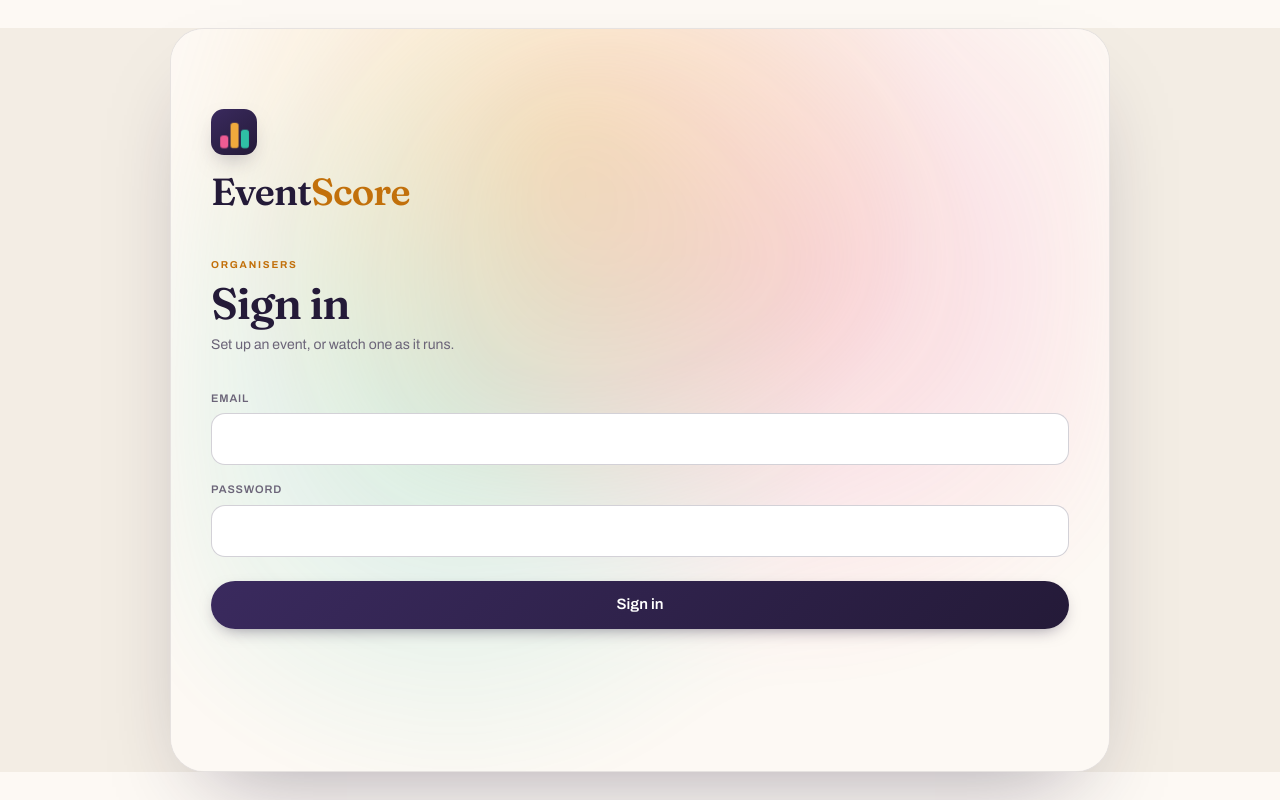
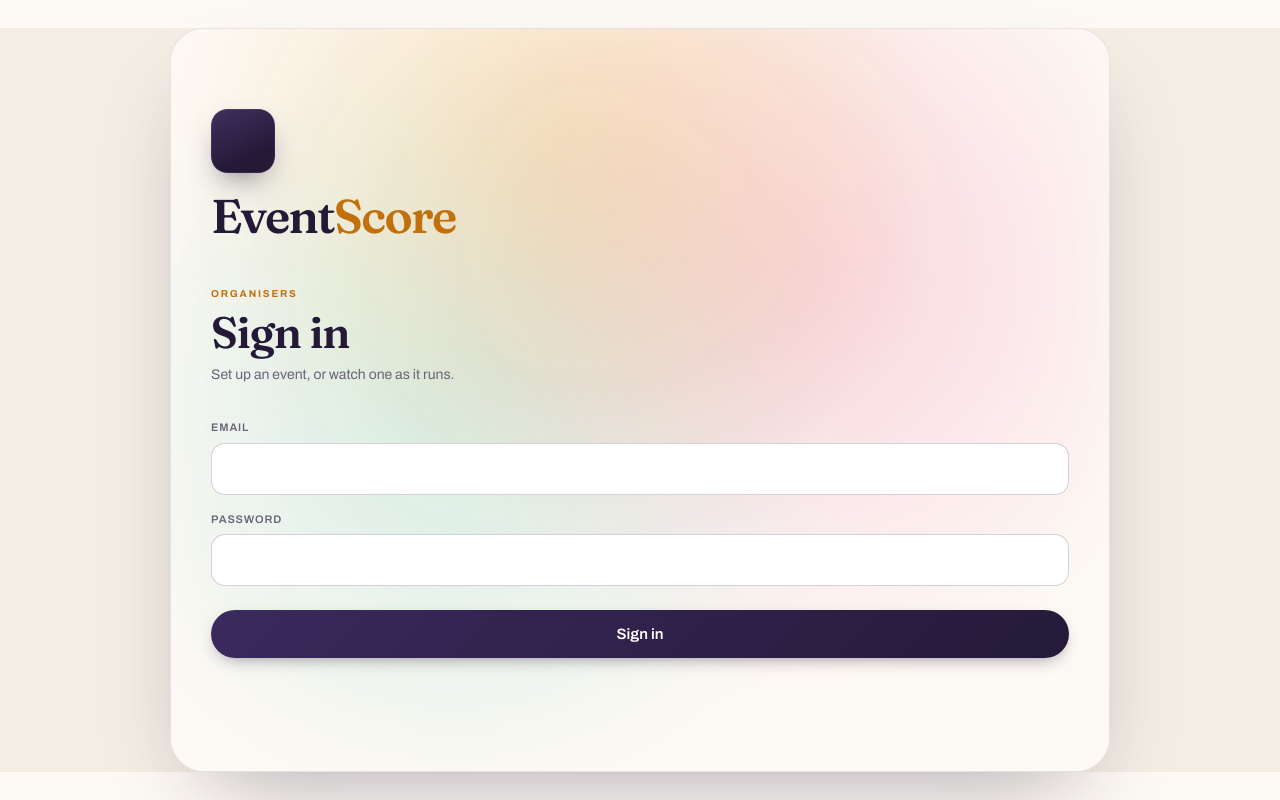
Before and after one commit to mithunk11/eventscore, a Next.js app: page /login in a window 1280 px wide. Built offline with nearby package versions, Linux system fonts and the light colour scheme.

Commit message:
Podium logo

```diff
--- a/src/app/globals.css
+++ b/src/app/globals.css
@@ -90,21 +90,7 @@
 
 /* ---------- Logo ---------- */
 
-.lockup { display: inline-flex; align-items: center; gap: 12px }
-.lockup-stacked { flex-direction: column; gap: 18px; align-items: flex-start }
-.mark {
-  display: grid; place-items: center; flex: 0 0 auto; border-radius: 28%;
-  background: linear-gradient(145deg, #3A2A5E, var(--ink));
-  box-shadow: 0 10px 26px -12px rgba(36,26,56,.6);
-}
-.mark-invert { background: var(--chalk) }
-.mb { transform-origin: 50% 100%; animation: rise .6s cubic-bezier(.2,.85,.2,1) both }
-.mb1 { fill: var(--rose-edge); animation-delay: .05s }
-.mb2 { fill: var(--amber-edge); animation-delay: .17s }
-.mb3 { fill: var(--teal-edge); animation-delay: .29s }
 @keyframes rise { from { transform: scaleY(0); opacity: 0 } to { transform: scaleY(1); opacity: 1 } }
-.wordmark { font-family: var(--font-display), Georgia, serif; font-weight: 600; letter-spacing: -.025em; line-height: 1; color: var(--ink) }
-.wordmark em { font-style: normal; color: var(--amber) }
 
 /* ---------- Type ---------- */
 
@@ -219,7 +205,6 @@
 .total .eyebrow { color: var(--violet) }
 .total-value { font-family: var(--font-display), Georgia, serif; font-size: 30px; color: var(--violet) }
 
-.mark { font-family: var(--font-display), Georgia, serif; font-size: 19px; color: var(--amber) }
 .mark small { font-size: 11px; color: var(--muted) }
 
 .avatar { flex: 0 0 auto; width: 56px; height: 56px; border-radius: 16px; object-fit: cover; background: var(--sunk) }
@@ -300,7 +285,6 @@
 .legal-nav a:hover { color: var(--amber) }
 
 .podium { display: grid; grid-template-columns: repeat(3, 1fr); gap: 10px; align-items: end; margin-top: 10px }
-.plinth { display: flex; flex-direction: column; align-items: center; gap: 7px; padding: 16px 8px; border-radius: 20px; background: var(--sunk); text-align: center }
 .plinth-1 { padding-top: 30px; background: linear-gradient(160deg, var(--amber-soft), #FFE2B0) }
 .plinth-2 { padding-top: 22px; background: var(--violet-soft) }
 .plinth-3 { background: var(--rose-soft) }
@@ -338,11 +322,8 @@
 .app-dark .sheet { background: linear-gradient(180deg, var(--lift), var(--riser)) }
 .app-dark .grab { background: rgba(242,236,255,.25) }
 .app-dark .greet-blank { background: var(--lift); color: #6B5F85 }
-.app-dark .mark { background: none; color: #FFB547 }
-.app-dark .mark small { color: #A99CC4 }
-.app-dark .wordmark { color: var(--chalk) }
-.app-dark .plinth { background: var(--riser) }
-.app-dark .plinth-1 { background: rgba(255,181,71,.14) }
+.app-dark .app-dark .mark small { color: #A99CC4 }
+.app-dark .app-dark .app-dark .plinth-1 { background: rgba(255,181,71,.14) }
 .app-dark .plinth-2 { background: rgba(155,110,224,.14) }
 .app-dark .plinth-3 { background: rgba(255,61,139,.12) }
 .app-dark .place, .app-dark .plinth-2 .place, .app-dark .plinth-3 .place { color: #FFB547 }
@@ -466,8 +447,7 @@
 
 @media (prefers-reduced-motion: reduce) {
   .spot, .sheet, .scrim, .bigplinth { animation: none !important }
-  .mb { animation: none !important; opacity: 1 !important }
-}
+  }
 
 /* ---------- Two-factor ---------- */
 
@@ -496,3 +476,65 @@
 }
 .acct-btn:hover { color: var(--violet); border-color: var(--violet-edge) }
 .acct-btn:disabled { opacity: .4 }
+
+/* ---------- Tabs ---------- */
+
+.tabs { display: flex; gap: 6px; margin-bottom: 14px; padding: 5px; border-radius: 999px; background: var(--sunk) }
+.tab {
+  flex: 1; display: flex; align-items: center; justify-content: center; gap: 7px;
+  min-height: 42px; padding: 0 12px; border-radius: 999px;
+  color: var(--muted); font-size: 13px; font-weight: 600; text-decoration: none;
+  transition: background .16s ease, color .16s ease;
+}
+.tab-on { background: var(--card); color: var(--ink); box-shadow: 0 2px 8px -4px rgba(36,26,56,.35) }
+.tab-n { font-size: 11px; padding: 2px 7px; border-radius: 999px; background: var(--line); color: var(--muted) }
+.tab-on .tab-n { background: var(--amber-soft); color: var(--amber) }
+
+/* ---------- Podium mark ---------- */
+
+.podmark { display: grid; place-items: center; flex: 0 0 auto }
+
+.podmark-badge {
+  border-radius: 26%;
+  padding: 13%;
+  background: linear-gradient(155deg, #40305F 0%, var(--ink) 70%);
+  box-shadow:
+    0 14px 32px -14px rgba(36, 26, 56, .75),
+    0 0 0 1px rgba(255, 255, 255, .07) inset,
+    0 26px 60px -30px rgba(240, 169, 60, .85);
+}
+
+.pod {
+  transform-origin: 50% 100%;
+  animation: raise .7s cubic-bezier(.16,.9,.24,1) both;
+  filter: drop-shadow(0 3px 6px rgba(36, 26, 56, .22));
+}
+.pod1 { animation-delay: 0s }
+.pod2 { animation-delay: .13s }
+.pod3 { animation-delay: .26s }
+
+.podbase { fill: var(--ink) }
+.podmark-badge .podbase { fill: var(--paper) }
+.app-dark .podbase, .stagemode .podbase { fill: var(--chalk) }
+.app-dark .podmark-badge .podbase, .stagemode .podmark-badge .podbase { fill: var(--paper) }
+
+@keyframes raise {
+  from { transform: scaleY(.06); opacity: 0 }
+  to   { transform: scaleY(1); opacity: 1 }
+}
+
+.lockup { display: inline-flex; align-items: center; gap: 13px }
+.lockup-stacked { flex-direction: column; gap: 20px; align-items: flex-start }
+
+.wordmark {
+  font-family: var(--font-display), Georgia, serif;
+  font-weight: 600; letter-spacing: -.035em; line-height: 1;
+  color: var(--ink);
+}
+.wordmark em { font-style: normal; color: var(--amber) }
+.app-dark .wordmark, .stagemode .wordmark { color: var(--chalk) }
+.app-dark .wordmark em, .stagemode .wordmark em { color: #FFB547 }
+
+@media (prefers-reduced-motion: reduce) {
+  .pod { animation: none !important; opacity: 1 !important }
+}
--- a/src/app/judge/j/[token]/page.tsx
+++ b/src/app/judge/j/[token]/page.tsx
@@ -21,7 +21,7 @@
     <div className="app">
       <div className="spot" />
       <div className="screen" style={{ paddingTop: 70 }}>
-        <Brand size={26} />
+        <Brand size={32} />
         <div className="greet">
           {photo
             ? <img className="greet-photo" src={photo} alt="" />
--- a/src/app/login/page.tsx
+++ b/src/app/login/page.tsx
@@ -58,7 +58,7 @@
     <div className="app">
       <div className="spot" />
       <div className="screen" style={{ paddingTop: 80 }}>
-        <Brand size={46} stacked />
+        <Brand size={64} stacked badge />
 
         {step === 'password' ? (
           <>
--- a/src/app/login/recovery/page.tsx
+++ b/src/app/login/recovery/page.tsx
@@ -11,7 +11,7 @@
     <div className="app">
       <div className="spot" />
       <div className="screen" style={{ paddingTop: 70 }}>
-        <Brand size={40} stacked />
+        <Brand size={56} stacked badge />
 
         <p className="eyebrow" style={{ marginTop: 40 }}>Lost your phone</p>
         <h1 className="display d-xl">Use a recovery code</h1>
--- a/src/app/page.tsx
+++ b/src/app/page.tsx
@@ -5,7 +5,7 @@
     <div className="app">
       <div className="spot" />
       <div className="screen" style={{ paddingTop: 90 }}>
-        <Brand size={30} />
+        <Brand size={32} />
         <p className="eyebrow" style={{ marginTop: 44 }}>Competition scoring</p>
         <h1 className="display d-xl">Scoring, without the paperwork.</h1>
         <p className="sub" style={{ marginBottom: 34 }}>
--- a/src/components/Brand.tsx
+++ b/src/components/Brand.tsx
@@ -1,22 +1,37 @@
 /**
- * Three ascending bars that read as a podium and as an E.
- * `stacked` is the large version for landing and sign-in screens.
+ * Three blocks in the 2-1-3 arrangement of a podium.
+ * Universal to any competition: a spelling bee, a dog show, a fashion show.
+ * `badge` wraps it in a dark tile. `stacked` puts the wordmark underneath.
  */
 export function Brand({
-  size = 34,
+  size = 38,
   stacked = false,
-  invert = false,
+  badge = false,
 }: {
   size?: number
   stacked?: boolean
-  invert?: boolean
+  badge?: boolean
 }) {
-  const badge = (
-    <span className={'mark' + (invert ? ' mark-invert' : '')} style={{ width: size, height: size }}>
-      <svg viewBox="0 0 40 40" width="100%" height="100%" aria-hidden="true">
-        <rect className="mb mb1" x="8"  y="23" width="7" height="11" rx="2.5" />
-        <rect className="mb mb2" x="17" y="12" width="7" height="22" rx="2.5" />
-        <rect className="mb mb3" x="26" y="18" width="7" height="16" rx="2.5" />
+  const mark = (
+    <span className={'podmark' + (badge ? ' podmark-badge' : '')} style={{ width: size, height: size }}>
+      <svg viewBox="0 0 44 44" width="100%" height="100%" aria-hidden="true">
+        <defs>
+          <linearGradient id="pg1" x1="0" y1="0" x2="0" y2="1">
+            <stop offset="0%" stopColor="#FF7DAE" /><stop offset="100%" stopColor="#D62B72" />
+          </linearGradient>
+          <linearGradient id="pg2" x1="0" y1="0" x2="0" y2="1">
+            <stop offset="0%" stopColor="#FFC862" /><stop offset="100%" stopColor="#E08A00" />
+          </linearGradient>
+          <linearGradient id="pg3" x1="0" y1="0" x2="0" y2="1">
+            <stop offset="0%" stopColor="#5FE0C6" /><stop offset="100%" stopColor="#12A085" />
+          </linearGradient>
+        </defs>
+
+        <rect className="pod pod2" x="5"    y="22" width="10" height="15" rx="3.4" fill="url(#pg1)" />
+        <rect className="pod pod1" x="17.2" y="8"  width="10" height="29" rx="3.4" fill="url(#pg2)" />
+        <rect className="pod pod3" x="29.4" y="16" width="10" height="21" rx="3.4" fill="url(#pg3)" />
+
+        <rect className="podbase" x="3" y="37.5" width="38" height="5" rx="2.5" />
       </svg>
     </span>
   )
@@ -24,8 +39,8 @@
   if (stacked) {
     return (
       <span className="lockup lockup-stacked">
-        {badge}
-        <span className="wordmark" style={{ fontSize: size * 0.82 }}>
+        {mark}
+        <span className="wordmark" style={{ fontSize: size * 0.74 }}>
           Event<em>Score</em>
         </span>
       </span>
@@ -34,8 +49,8 @@
 
   return (
     <span className="lockup">
-      {badge}
-      <span className="wordmark" style={{ fontSize: size * 0.56 }}>
+      {mark}
+      <span className="wordmark" style={{ fontSize: size * 0.52 }}>
         Event<em>Score</em>
       </span>
     </span>
```
Also changed, not shown: src/app/backstage/page.tsx (+75 -36 lines), src/app/icon.svg (added).
